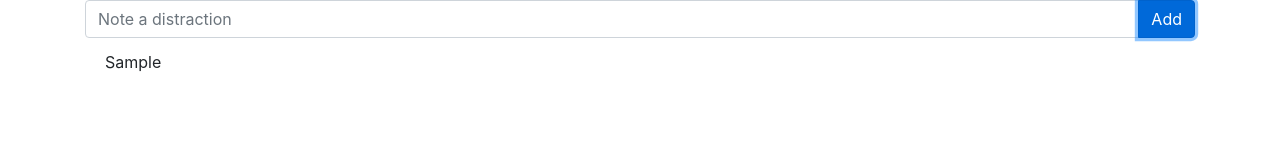
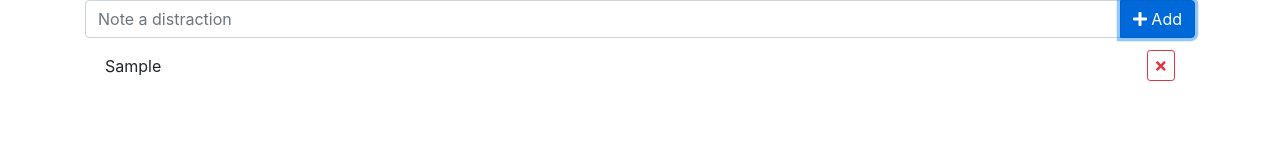
Before and after one commit to jens1101/mini-pomodoro, a React (Create React App) app: page / in a window 1280 px wide. Both pictures are taken after typing "Sample" into the empty fields and a click on the button "Add". Shown: the top 160 px of the page. Built offline with nearby package versions, Linux system fonts and the light colour scheme.

Commit message:
Added font awesome

```diff
--- a/package.json
+++ b/package.json
@@ -20,7 +20,9 @@
   },
   "homepage": "https://jens1101.github.io/mini-pomodoro/",
   "dependencies": {
-    "@fortawesome/fontawesome-free": "^5.13.0",
+    "@fortawesome/fontawesome-svg-core": "^1.2.29",
+    "@fortawesome/free-solid-svg-icons": "^5.13.1",
+    "@fortawesome/react-fontawesome": "^0.1.11",
     "bootstrap": "^4.5.0",
     "dexie": "^3.0.1",
     "react": "^16.13.1",
--- a/src/App.js
+++ b/src/App.js
@@ -1,11 +1,22 @@
 import React from "react";
 import "./App.css";
 import { EditableList } from "./EditableList.js";
+import { FontAwesomeIcon } from "@fortawesome/react-fontawesome";
+import { faPlus } from "@fortawesome/free-solid-svg-icons";
+
+const addDistractionText = (
+  <>
+    <FontAwesomeIcon icon={faPlus} /> Add
+  </>
+);
 
 export function App() {
   return (
     <div className={"container"}>
-      <EditableList placeholder={"Note a distraction"} />
+      <EditableList
+        placeholder={"Note a distraction"}
+        addButton={addDistractionText}
+      />
     </div>
   );
 }
--- a/src/EditableList.js
+++ b/src/EditableList.js
@@ -1,3 +1,5 @@
+import { faTimes, faPlus } from "@fortawesome/free-solid-svg-icons";
+import { FontAwesomeIcon } from "@fortawesome/react-fontawesome";
 import React, { useState } from "react";
 
 /**
@@ -5,8 +7,10 @@ import React, { useState } from "react";
  * @param {Object} props
  * @param {string} props.placeholder The placeholder to display in the text
  * input element.
- * @param {string|React.Component} [props.addButton = 'Add'] The text or
- * component to display in the add button.
+ * @param {string|React.Component} [props.addButton] The text or
+ * component to display in the add item button.
+ * @param {string|React.Component} [props.removeButton] The text or
+ * component to display in the remove item button.
  * @returns {*}
  */
 export function EditableList(props) {
@@ -19,8 +23,20 @@ export function EditableList(props) {
     .map((item, index) => (
       <li className={"list-group-item d-flex align-items-center"} key={index}>
         <span className={"flex-grow-1"}>{item.text}</span>
+        <button
+          type={"button"}
+          className={"btn btn-outline-danger btn-sm"}
+          onClick={() => removeItem(item)}
+          title={"Remove item"}
+        >
+          {props.removeButton || <FontAwesomeIcon icon={faTimes} />}
+        </button>
       </li>
     ));
+
+  function removeItem(item) {
+    setItems(items.filter((currentItem) => currentItem !== item));
+  }
 
   function handleSubmit(event) {
     event.preventDefault();
@@ -47,7 +63,7 @@ export function EditableList(props) {
           />
           <div className={"input-group-append"}>
             <button className={"btn btn-primary"} type={"submit"}>
-              {props.addButton || "Add"}
+              {props.addButton || <FontAwesomeIcon icon={faPlus} />}
             </button>
           </div>
         </div>
```
Also changed, not shown: 1 other file (tests, documents, lock files or other folders).
